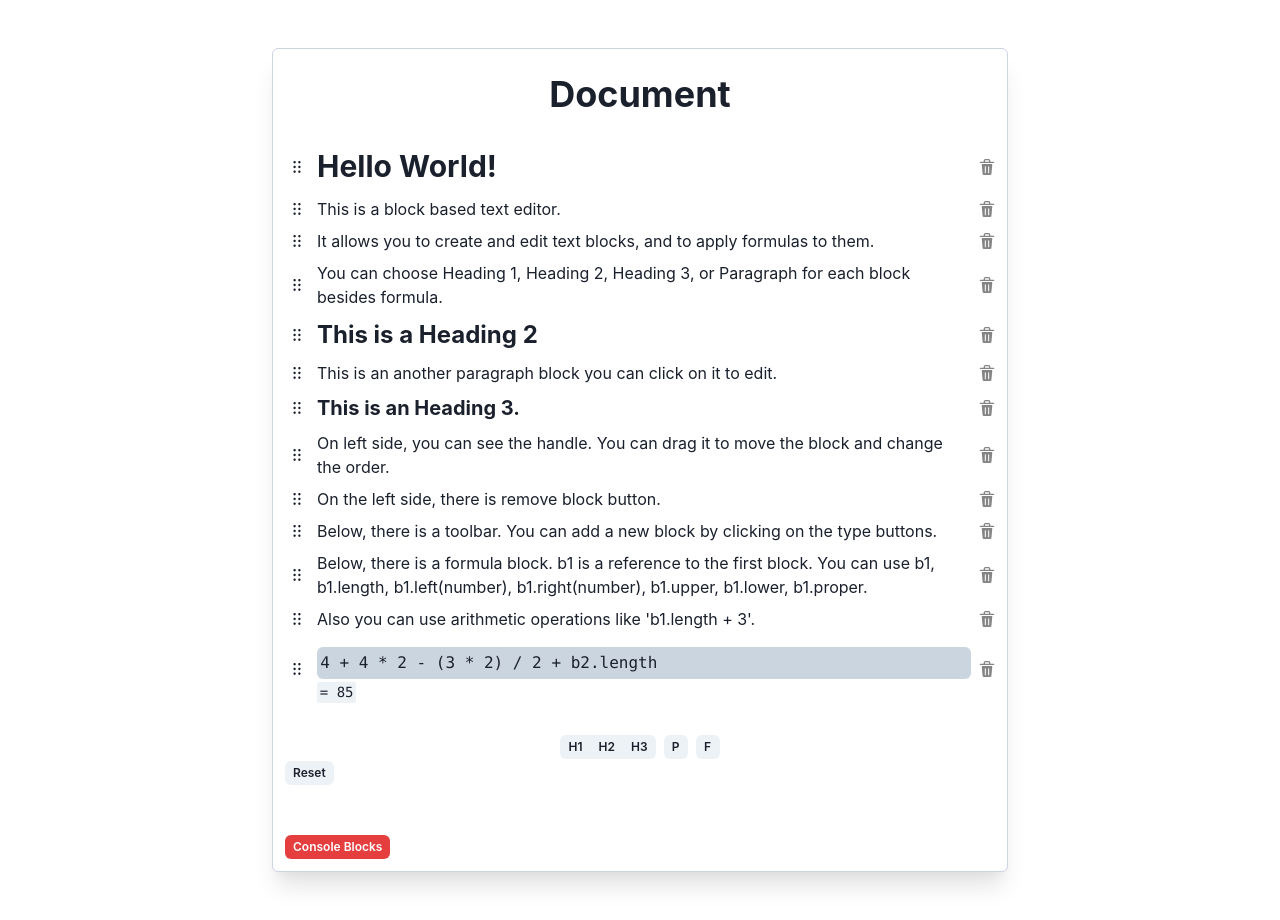
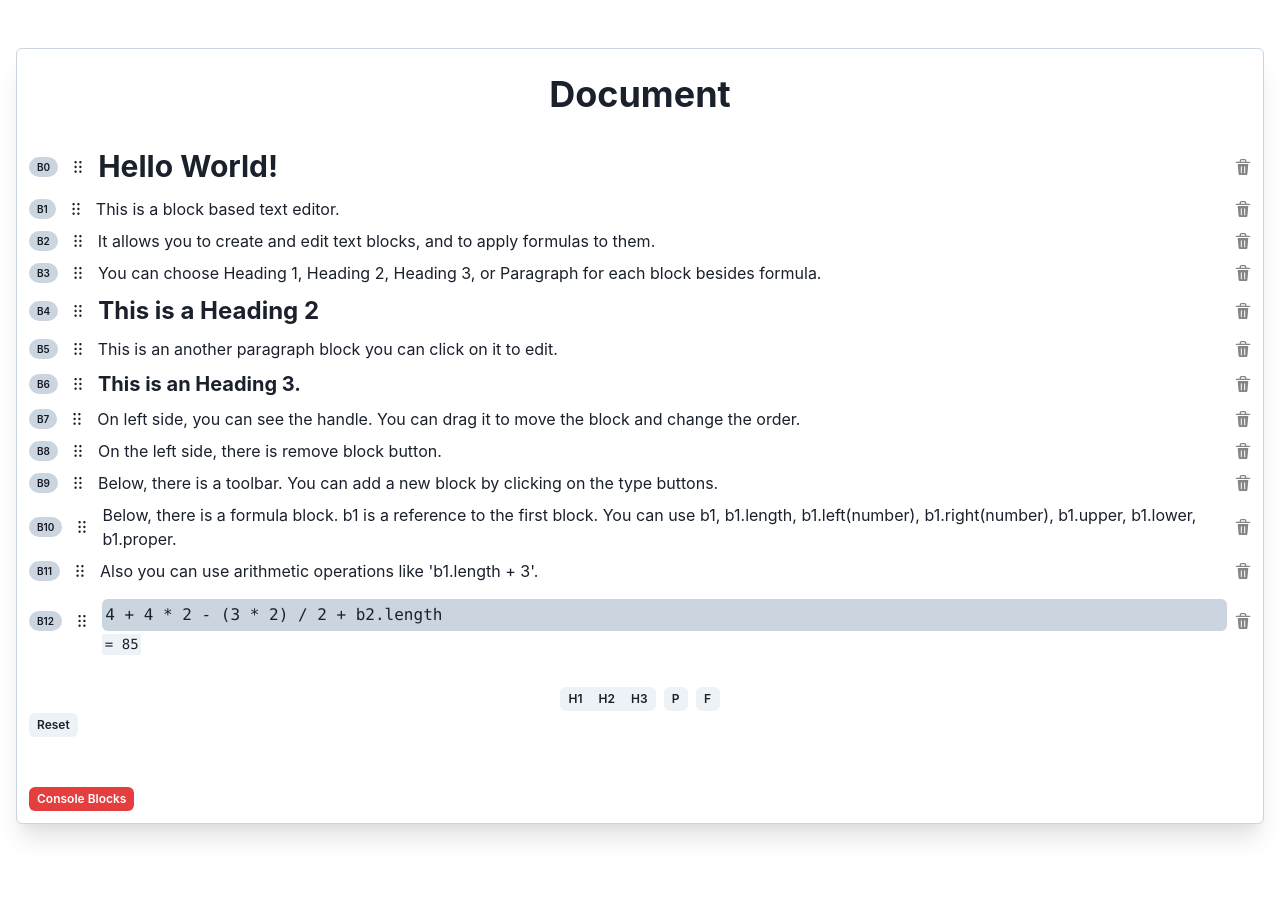
Before and after one commit to oakad96/block-muse, a Next.js app: page / in a window 1280 px wide. After the commit the page ends 872 px from the top, so only its background shows below. Built offline with nearby package versions, Linux system fonts and the light colour scheme.

Commit message:
added block labels

```diff
--- a/components/blocks/SortableItem.jsx
+++ b/components/blocks/SortableItem.jsx
@@ -1,4 +1,4 @@
-import { HStack } from "@chakra-ui/react";
+import { HStack, Tag, TagLabel, TagLeftIcon } from "@chakra-ui/react";
 import { useSortable } from "@dnd-kit/sortable";
 import { CSS } from "@dnd-kit/utilities";
 import { DeleteButton, DragHandle } from "..";
@@ -31,6 +31,18 @@ export function SortableItem(props) {
       blocks={props.blocks}
       {...attributes}
     >
+      <Tag
+        size="sm"
+        minW="max-content"
+        fontSize="2xs"
+        borderRadius="full"
+        fontWeight="semibold"
+        color="gray.900"
+        bgColor="gray.300"
+        alignSelf="center"
+      >
+        <TagLabel>B{props.index}</TagLabel>
+      </Tag>
       <DragHandle {...listeners} />
       {props.children}
       <DeleteButton id={props.id} />
--- a/components/layout/DragDropBlocksList.jsx
+++ b/components/layout/DragDropBlocksList.jsx
@@ -54,12 +54,13 @@ export const DragDropBlocksList = () => {
         blocks={blocks}
         strategy={verticalListSortingStrategy}
       >
-        {blocks.map((block) => (
+        {blocks.map((block, index) => (
           <SortableItem
             key={block.id}
             id={block.id}
             block={block}
             blocks={blocks}
+            index={index}
             handle
           >
             <Block
--- a/components/layout/Sheet.jsx
+++ b/components/layout/Sheet.jsx
@@ -3,7 +3,7 @@ import React from "react";
 
 export const Sheet = ({ children, title }) => {
   return (
-    <Container maxW="3xl">
+    <Container maxW="container.xl">
       <Box
         bg="white"
         border="1px solid"
```
